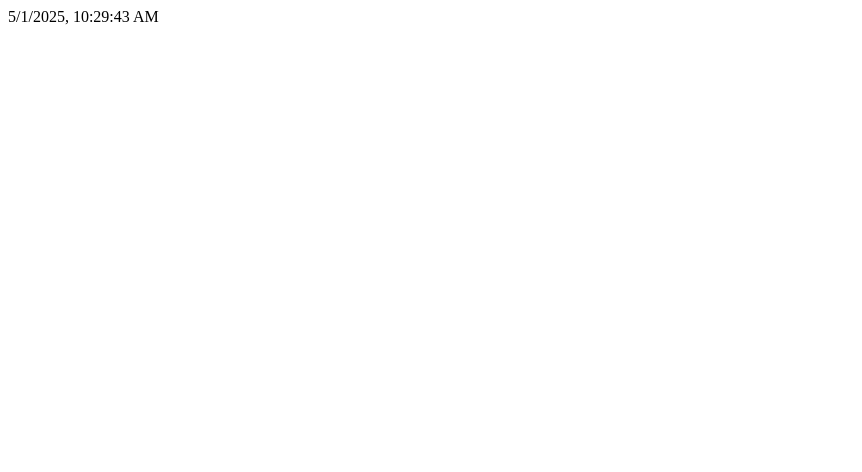
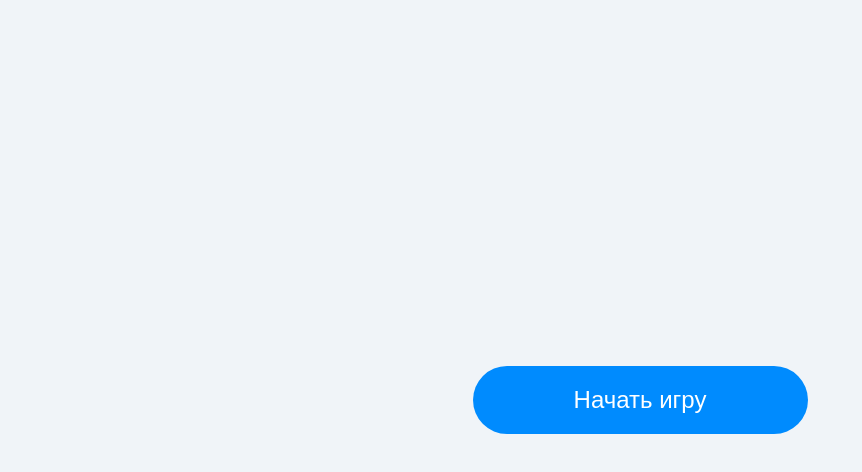
Before and after one commit to lina-jet/purple-vue, a Vue app in the folder words/: page / in a window 1280 px wide. Shown: the top 472 px of the page, without its empty margins (0-862 px from the left). Built offline with nearby package versions, Linux system fonts and the light colour scheme.

Commit message:
add button component

```diff
--- a/words/index.html
+++ b/words/index.html
@@ -4,7 +4,11 @@
     <meta charset="UTF-8" />
     <link rel="icon" type="image/svg+xml" href="/vite.svg" />
     <meta name="viewport" content="width=device-width, initial-scale=1.0" />
-    <title>Vite + Vue</title>
+    <link rel="preconnect" href="https://fonts.googleapis.com">
+    <link rel="preconnect" href="https://fonts.gstatic.com" crossorigin>
+    <link href="https://fonts.googleapis.com/css2?family=Roboto:ital,wght@0,100..900;1,100..900&display=swap"
+      rel="stylesheet">
+    <title>Words</title>
   </head>
   <body>
     <div id="app"></div>
--- a/words/src/App.vue
+++ b/words/src/App.vue
@@ -1,9 +1,11 @@
 <script setup>
-const date = new Date().toLocaleString();
+import Button from './components/Button.vue';
 </script>
 
 <template>
-  <div>{{ date }}</div>
+  <Button>
+    Начать игру
+  </Button>
 </template>
 
 <style scoped>
--- /dev/null
+++ b/words/src/components/Button.vue
@@ -0,0 +1,20 @@
+<script setup></script>
+
+<template>
+    <button class="button">
+        <slot />
+    </button>
+</template>
+
+<style scoped>
+.button {
+    padding: 16px 10px;
+    border-radius: 100px;
+    color: var(--color-bg-content);
+    font-size: 24px;
+    line-height: 36px;
+    border: none;
+    background-color: var(--color-accent);
+    min-width: 335px;
+}
+</style>
--- a/words/src/style.css
+++ b/words/src/style.css
@@ -1,6 +1,26 @@
 :root {
+  --color-bg: #F0F4F8;
+  --color-primary: #222222;
+  --color-accent: #008BFE;
+  --color-accent-hover: #006FCB;
+  --color-shadow: #CCE8FF;
+  --color-bg-content: #FFFFFF;
+  --color-success: #09BB00;
+  --color-fail: #D00303;
+  --font: "Roboto", sans-serif;
+}
+
+body {
+  margin: 0;
+  font-family: var(--font);
+  font-style: normal;
   font-synthesis: none;
   text-rendering: optimizeLegibility;
   -webkit-font-smoothing: antialiased;
   -moz-osx-font-smoothing: grayscale;
+  background-color: var(--color-bg);
+  display: grid;
+  place-items: center;
+  color: var(--color-primary);
+  min-height: 100vh;
 }
```
Also changed, not shown: 1 other file (tests, documents, lock files or other folders).
